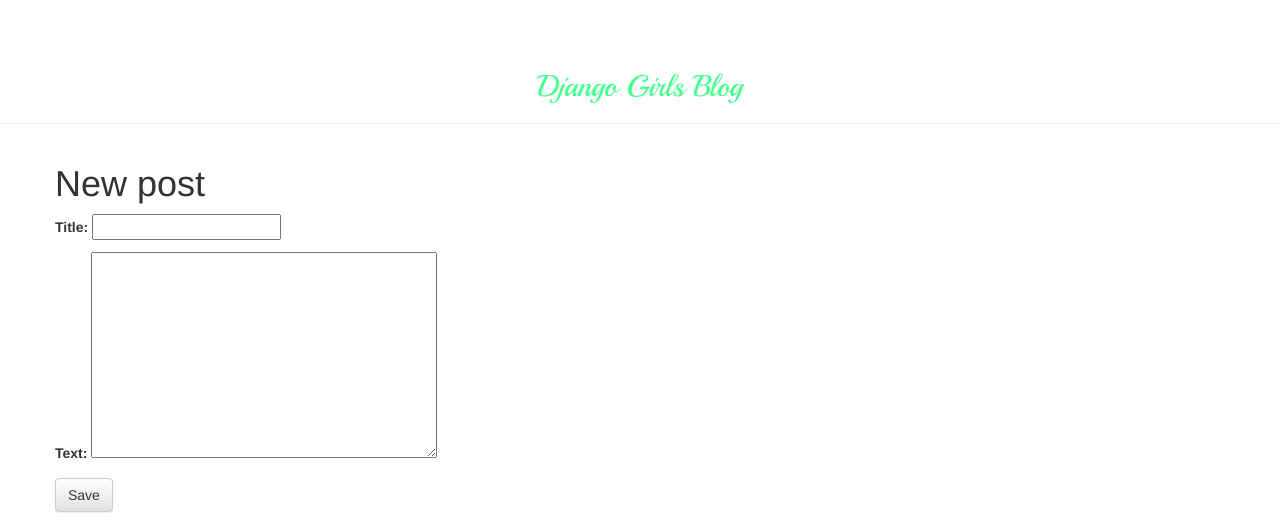
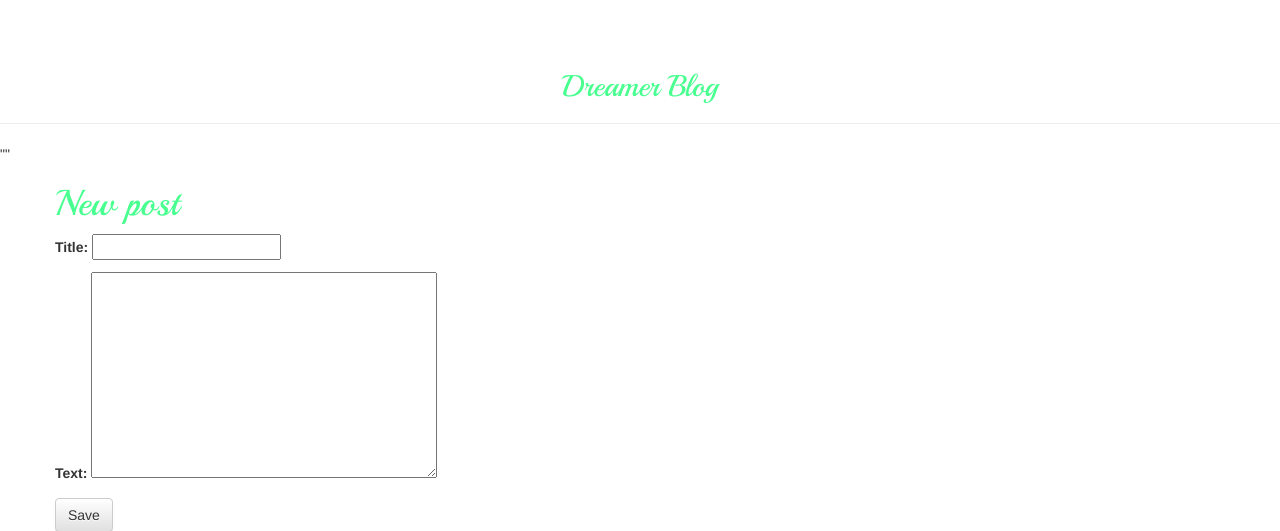
Before and after one commit to lehollis/my-first-blog, a Django app: page /post/new/ in a window 1280 px wide. Shown: the top 531 px of the page. Run offline with Django 3.2, Linux system fonts and the light colour scheme; some libraries are stand-ins or nearby versions.

Commit message:
updated the css

```diff
--- a/blog/static/css/blog.css
+++ b/blog/static/css/blog.css
@@ -1,8 +1,9 @@
-h1 a {
+h1, a {
+	font-family:'Playball', cursive;
 	color: #48FF90;
 }
 
-h2 a {
+h2, a {
 	text-align: center;
 	font-family: 'Playball', cursive;
 	color: #48FF90;
@@ -12,6 +13,6 @@
 	padding: 10px 10px 10px 10px;
 }
 
-.post{
-	background-color:#F9FF71;
+.post {
+	background-color: #d8f0f3;
 }
--- a/blog/templates/blog/base.html
+++ b/blog/templates/blog/base.html
@@ -13,8 +13,8 @@
 		{% if user.is_authenticated %}
     <a href="{% url 'post_new' %}" class="top-menu"><span class="glyphicon glyphicon-plus"></span></a>
 {% endif %}
-				<h2><a href="">Django Girls Blog</a></h1>
-			</div>
+				<h2><a href="{% url 'post_list' %}">Dreamer Blog</a></h2>
+			</div>""
 
 	<div class="content container">
 		<div class="row">
```
